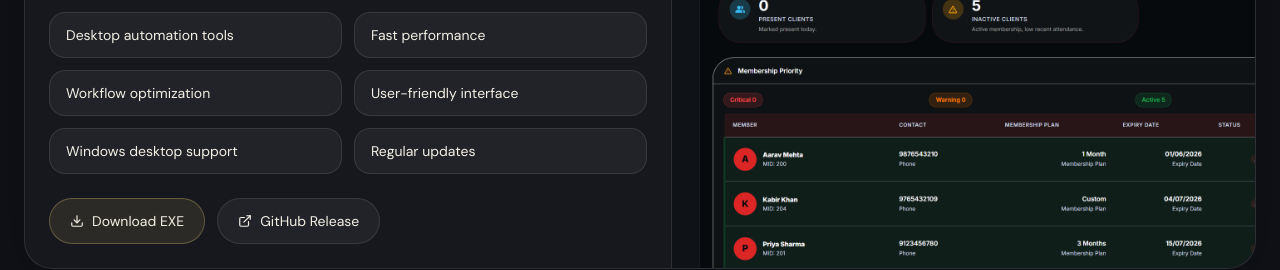
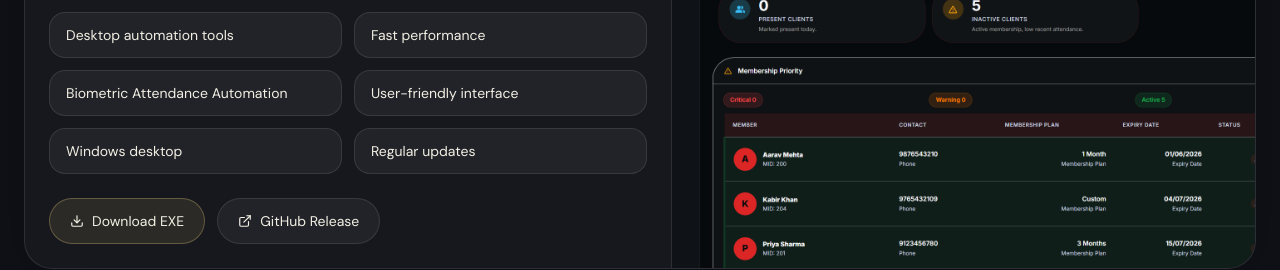
Before and after one commit to VinayGoel000/vinay-portfolio, a React (Vite) app: page / in a window 1280 px wide. Shown: the part 3987-4257 px from the top of the page. Built offline with nearby package versions, Linux system fonts and the light colour scheme.

Commit message:
new v2.0.3

```diff
--- a/src/sections/Applications.jsx
+++ b/src/sections/Applications.jsx
@@ -7,9 +7,9 @@ const applications = [
   {
     name: 'Team Iron Champ',
     description: 'Windows desktop automation and management application designed for workflow efficiency, operational control, and premium desktop usability.',
-    version: '1.8.0',
-    features: ['Desktop automation tools', 'Fast performance', 'Workflow optimization', 'User-friendly interface', 'Windows desktop support', 'Regular updates'],
-    downloadLink: 'https://github.com/VinayGoel000/team-iron-champ-releases/releases/download/v1.8.0/Team.Iron.Champ.Setup.1.8.0.exe',
+    version: '2.0.3',
+    features: ['Desktop automation tools', 'Fast performance', 'Biometric Attendance Automation', 'User-friendly interface', 'Windows desktop ', 'Regular updates'],
+    downloadLink: 'https://github.com/VinayGoel000/team-iron-champ-releases/releases/download/v2.0.3/Team.Iron.Champ.Setup.2.0.3.exe',
     screenshot,
   },
 ]
```
